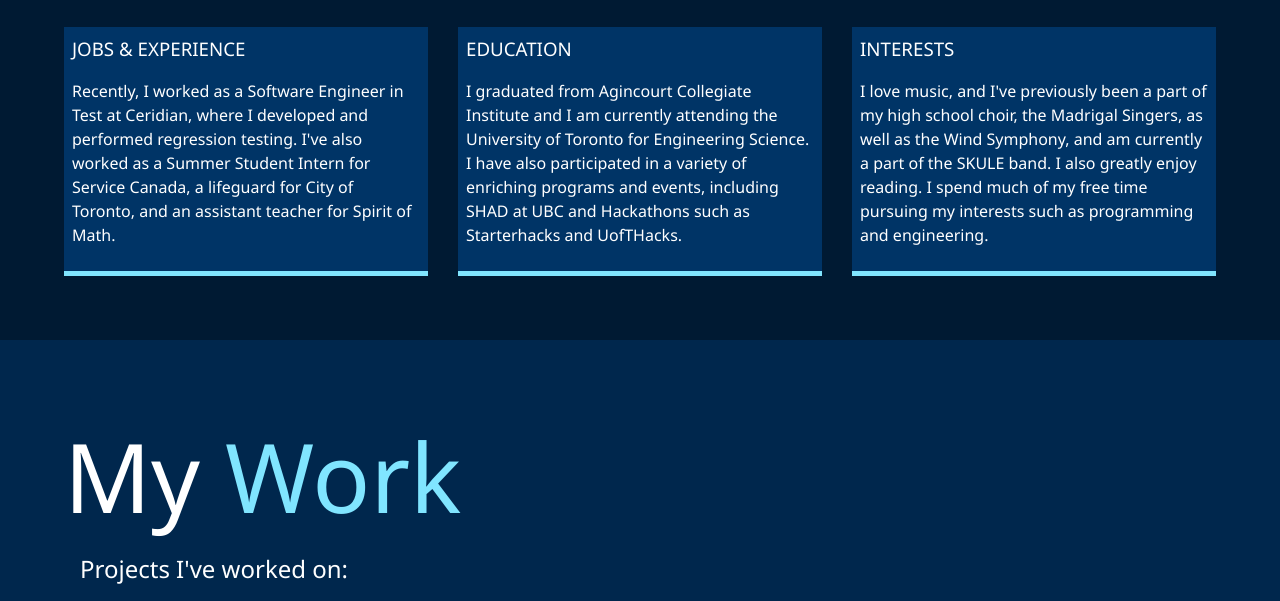
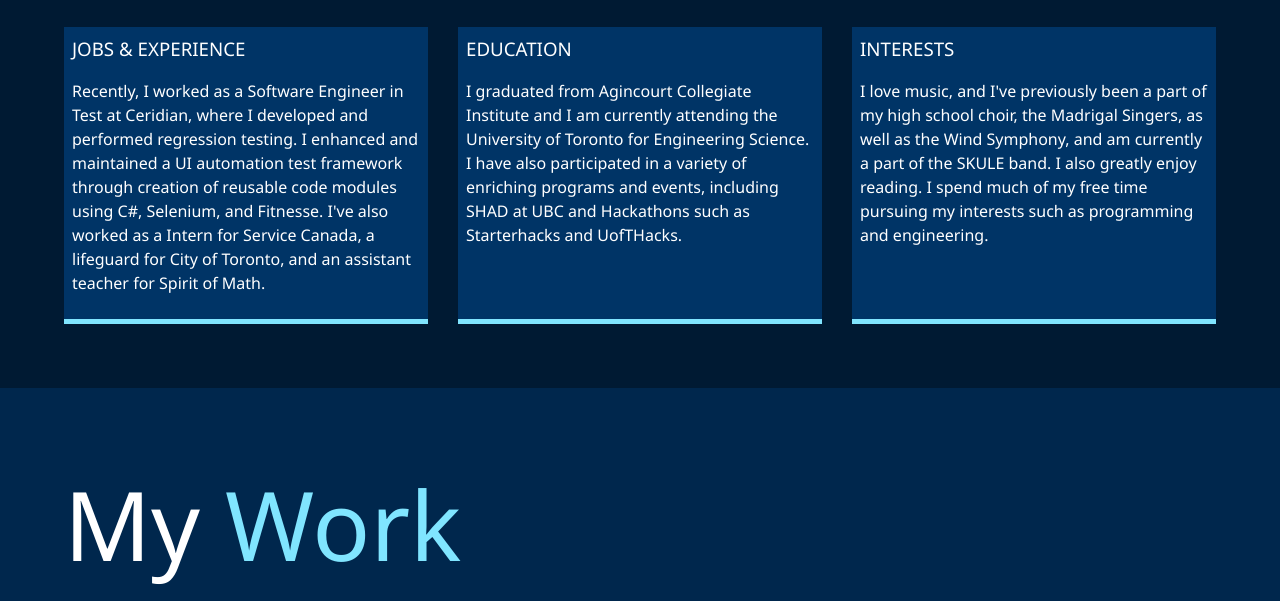
Before and after one commit to DanielZhangD/ModernPortfolio, a plain HTML site: page index.html in a window 1280 px wide. Shown: the part 1317-1918 px from the top of the page. Drawn offline with Linux system fonts and the light colour scheme.

Commit message:
Updated website

```diff
--- a/index.html
+++ b/index.html
@@ -85,7 +85,7 @@
 
             <div class="job job-1">
                 <h3>JOBS & EXPERIENCE</h3>
-                <p class="pjob">Recently, I worked as a Software Engineer in Test at Ceridian, where I developed and performed regression testing. I've also worked as a Summer Student Intern for Service Canada, a lifeguard for City of Toronto, and an assistant teacher for Spirit of Math.</p>
+                <p class="pjob">Recently, I worked as a Software Engineer in Test at Ceridian, where I developed and performed regression testing. I enhanced and maintained a UI automation test framework through creation of reusable code modules using C#, Selenium, and Fitnesse. I've also worked as a Intern for Service Canada, a lifeguard for City of Toronto, and an assistant teacher for Spirit of Math.</p>
             </div>
 
             <div class="job job-2">
```
Also changed, not shown: 1 other file.
